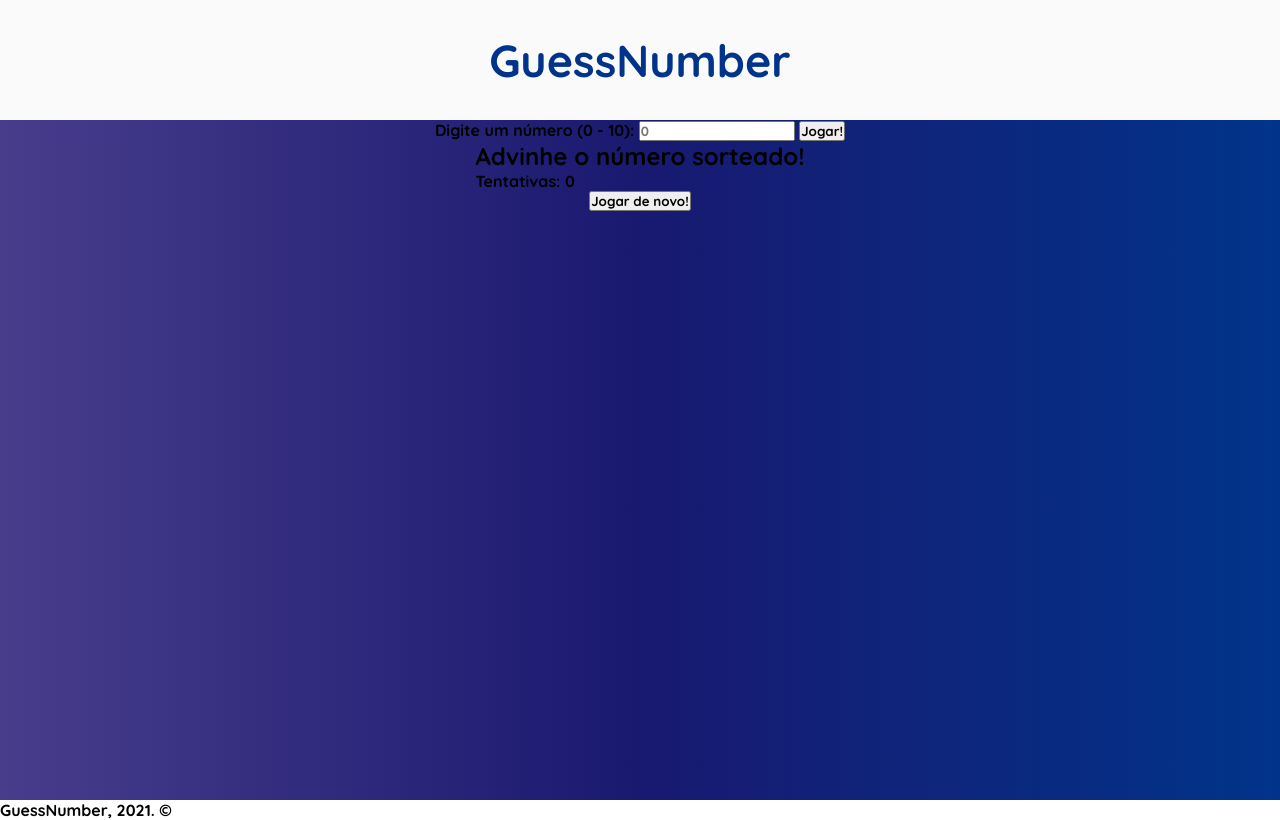
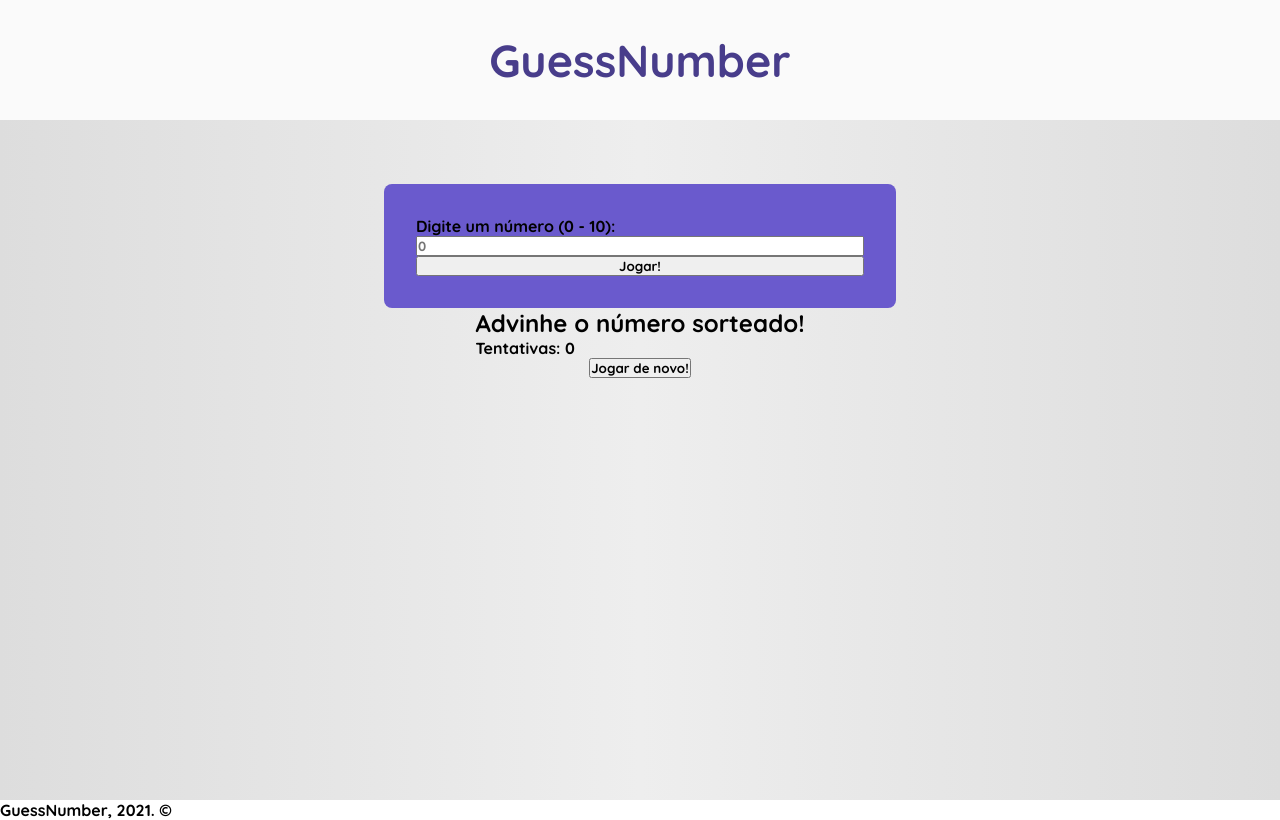
Before and after one commit to giovaneaguiar/Guess-Number, a plain HTML site: page index.html in a window 1280 px wide. Drawn offline with Linux system fonts and the light colour scheme.

Commit message:
Estiliza Container Form.

```diff
--- a/css/styles.css
+++ b/css/styles.css
@@ -4,8 +4,8 @@
 :root {
 /* Utilizando algumas variáveis para armanezar cores */
  --white: #fafafa;
- --blue: #00348a;
- --blue-light: #0bbbd6;
+ --purple: #483D8B;
+ --purple-light: #6A5ACD;
 }
 
 
@@ -30,14 +30,13 @@ header {
 }
 
 header h1 {
-    color: var(--blue);
+    color: var(--purple);
     font-size: 2.8rem;
     font-weight: 300;
 
 }
 
 /* Container ============ */
-
 .container {
 
     width: 100%;
@@ -46,5 +45,17 @@ header h1 {
     flex-direction: column;
     align-items: center;
     justify-content: flex-start;
-    background: linear-gradient(to right, #483d8b, #191970, #00348a);
+    background: linear-gradient(to right, #ddd, #eee, #ddd);
 }
+
+/* Form ============ */
+.container form {
+    background: var(--purple-light);
+    display: flex;
+    flex-direction: column;
+    width: 40%;
+    padding: 2em;
+    margin-top: 5%;
+    border-radius: 0.5rem;
+
+}
```
